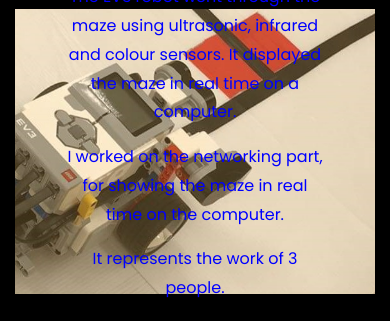
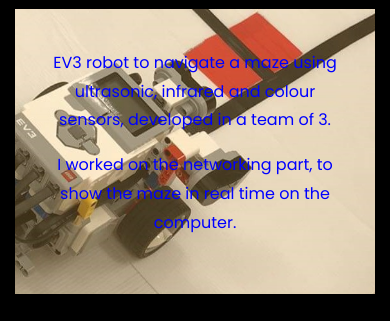
Before and after one commit to CristianSusanu/Personal_Portfolio_Webite, a Django app: page / in a window 390 px wide; the page is wider, and only the part inside the window is pictured. Shown: the part 6079-6400 px from the top of that part. Run offline with Django 3.2, Linux system fonts and the light colour scheme; some libraries are stand-ins or nearby versions; some web fonts are replaced.

Commit message:
further improvements

```diff
--- a/website/templates/home.html
+++ b/website/templates/home.html
@@ -314,11 +314,9 @@
                 <div class="col-md-6">
                     <div class="project img ftco-animate d-flex justify-content-center align-items-center" style="background-image: url({% static 'website/images/project1.jpeg' %});">
                         <div class="overlay"></div>
-                        <div class="text text-center col-md-8">
-                            <p style="color:blue">The EV3 robot went through the maze using ultrasonic, infrared and colour sensors. It displayed the maze in real
-                                time on a computer.</p>
-                                <p style="color:blue">I worked on the networking part, for showing the maze in real time on the computer.</p>
-                                <p style="color:blue">It represents the work of 3 people.</p>
+                        <div class="text text-center">
+                            <p style="color:blue">EV3 robot to navigate a maze using ultrasonic, infrared and colour sensors, developed in a team of 3.</p>
+                                <p style="color:blue">I worked on the networking part, to show the maze in real time on the computer.</p>
                         </div>
                     </div>
                 </div>
```
